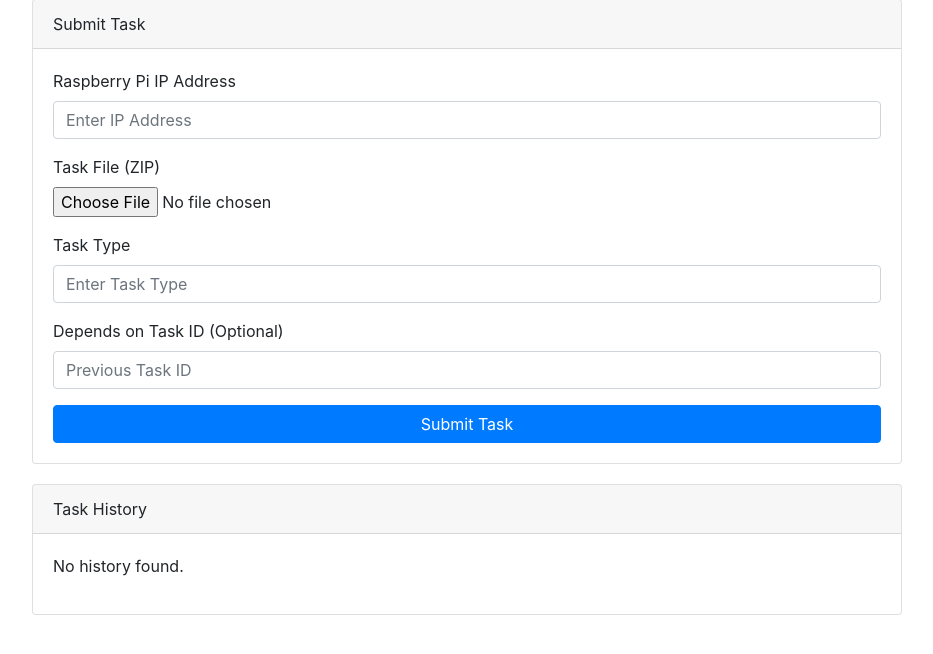
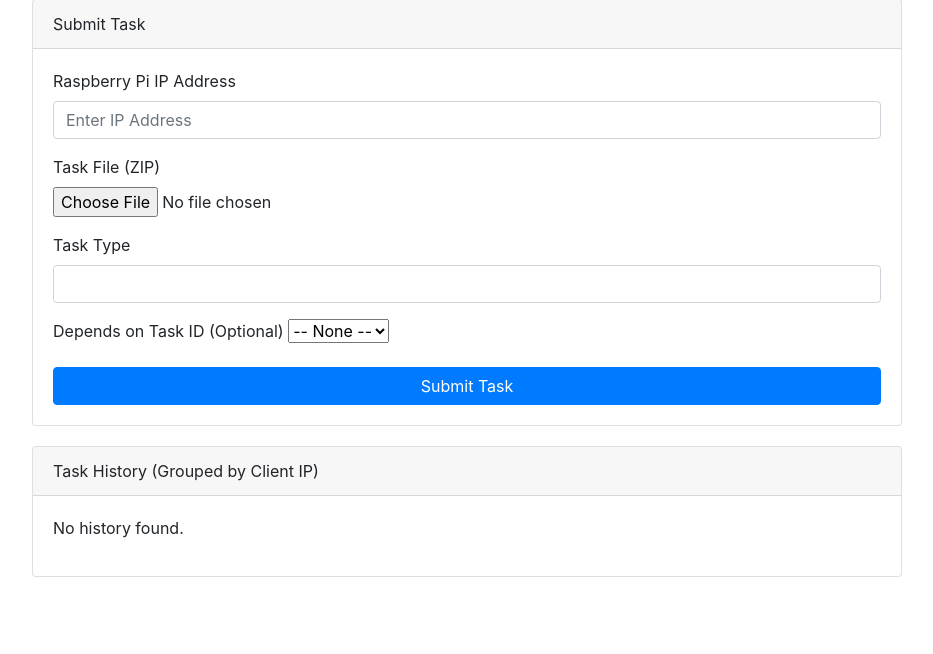
Before and after one commit to nijino2002/piclu_kits, a Flask app: page / in a window 1280 px wide. Shown: the part 97-751 px from the top of the page, without its empty margins (173-1106 px from the left). Run offline with Flask 3, Linux system fonts and the light colour scheme; data that the repository does not hold is empty; some libraries are stand-ins or nearby versions.

Commit message:
updated template/index.html, task_mgr_flask.py

```diff
--- a/task_mgr/task_mgr_flask.py
+++ b/task_mgr/task_mgr_flask.py
@@ -20,13 +20,13 @@ app = Flask(__name__)
 
 @app.route('/')
 def index():
-    tasks = []
+    ip_groups = {}
     for f in sorted(TASK_DIR.glob("*_status.txt")):
         task_id = f.name.replace("_status.txt", "")
         result_file = TASK_DIR / f"{task_id}_result.zip"
         submit_time = None
         finish_time = None
-        ip = None  # 新增
+        ip = "Unknown"
 
         with open(f, 'r') as sf:
             for line in sf:
@@ -34,17 +34,30 @@ def index():
                     submit_time = line.strip().split(":", 1)[1].strip()
                 elif line.startswith("Completed at:"):
                     finish_time = line.strip().split(":", 1)[1].strip()
-                elif line.startswith("Client IP:"):   # 解析IP
+                elif line.startswith("Client IP:"):
                     ip = line.strip().split(":", 1)[1].strip()
 
-        tasks.append({
+        task_info = {
             "id": task_id,
             "has_result": result_file.exists(),
             "submit_time": submit_time,
             "finish_time": finish_time,
-            "ip": ip,   # 传给模板
-        })
-    return render_template('index.html', tasks=tasks)
+        }
+
+        if ip not in ip_groups:
+            ip_groups[ip] = []
+        ip_groups[ip].append(task_info)
+
+    return render_template('index.html', ip_groups=ip_groups)
+
+@app.route("/list_result_tasks")
+def list_result_tasks():
+    task_ids = []
+    for filename in os.listdir(TASK_DIR):
+        if filename.endswith("_result.zip"):
+            task_id = filename[:-11]  # 去掉 _result.zip
+            task_ids.append(task_id)
+    return jsonify(task_ids)
 
 
 @app.route('/start_task', methods=['POST'])
--- a/task_mgr/templates/index.html
+++ b/task_mgr/templates/index.html
@@ -37,11 +37,13 @@
                 </div>
                 <div class="form-group">
                     <label for="task_type">Task Type</label>
-                    <input type="text" class="form-control" id="task_type" name="task_type" required placeholder="Enter Task Type">
+                    <input type="text" class="form-control" id="task_type" name="task_type" required />
                 </div>
                 <div class="form-group">
-                    <label for="dependency_id">Depends on Task ID (Optional)</label>
-                    <input type="text" class="form-control" id="dependency_id" name="dependency_id" placeholder="Previous Task ID">
+                    <label for="depends_on">Depends on Task ID (Optional)</label>
+                    <select id="depends_on" name="depends_on">
+                      <option value="">-- None --</option>
+                    </select>
                 </div>
                 <button type="submit" class="btn btn-primary btn-block">Submit Task</button>
             </form>
@@ -57,11 +59,14 @@
     </div>
 
     <div class="card">
-        <div class="card-header">Task History</div>
+        <div class="card-header">Task History (Grouped by Client IP)</div>
         <div class="card-body">
-            {% if tasks %}
-            <ul class="list-group">
-                {% for task in tasks %}
+            {% if ip_groups %}
+                {% for ip, task_list in ip_groups.items() %}
+                    <details style="margin-bottom: 10px;">
+                        <summary><strong>Client IP:</strong> {{ ip }} ({{ task_list|length }} tasks)</summary>
+                        <ul class="list-group mt-2">
+                            {% for task in task_list %}
                             <li class="list-group-item">
                                 <div class="d-flex justify-content-between align-items-center">
                                     <div>
@@ -71,9 +76,6 @@
                                         {% endif %}
                                         {% if task.finish_time %}
                                         <small>Finished: {{ task.finish_time }}</small><br>
-                            {% endif %}
-                            {% if task.ip %}
-                            <small>Executed on: {{ task.ip }}</small>
                                         {% endif %}
                                     </div>
                                     <div>
@@ -86,6 +88,8 @@
                             </li>
                             {% endfor %}
                         </ul>
+                    </details>
+                {% endfor %}
             {% else %}
             <p>No history found.</p>
             {% endif %}
@@ -158,6 +162,34 @@
             alert('Failed to load task status');
         });
     }
+
+    document.addEventListener("DOMContentLoaded", function() {
+    fetch("/list_result_tasks")
+        .then(response => response.json())
+        .then(data => {
+            const select = document.getElementById("depends_on");
+            data.forEach(taskId => {
+                const option = document.createElement("option");
+                option.value = taskId;
+                option.text = taskId;
+                select.appendChild(option);
+            });
+        })
+        .catch(error => console.error("Failed to load dependent tasks:", error));
+    });
+
+    document.getElementById("task_file").addEventListener("change", function () {
+        const file = this.files[0];
+        if (file) {
+            const filename = file.name;
+            const match = filename.match(/^(.+)_task\.zip$/);
+            if (match) {
+                document.getElementById("task_type").value = match[1];
+            } else {
+                console.warn("Filename does not follow <task_type>_task.zip pattern");
+            }
+        }
+    });
 </script>
 </body>
 </html>
```
Also changed, not shown: 1 other file. Lines whose indentation alone changed are shown as unchanged.
